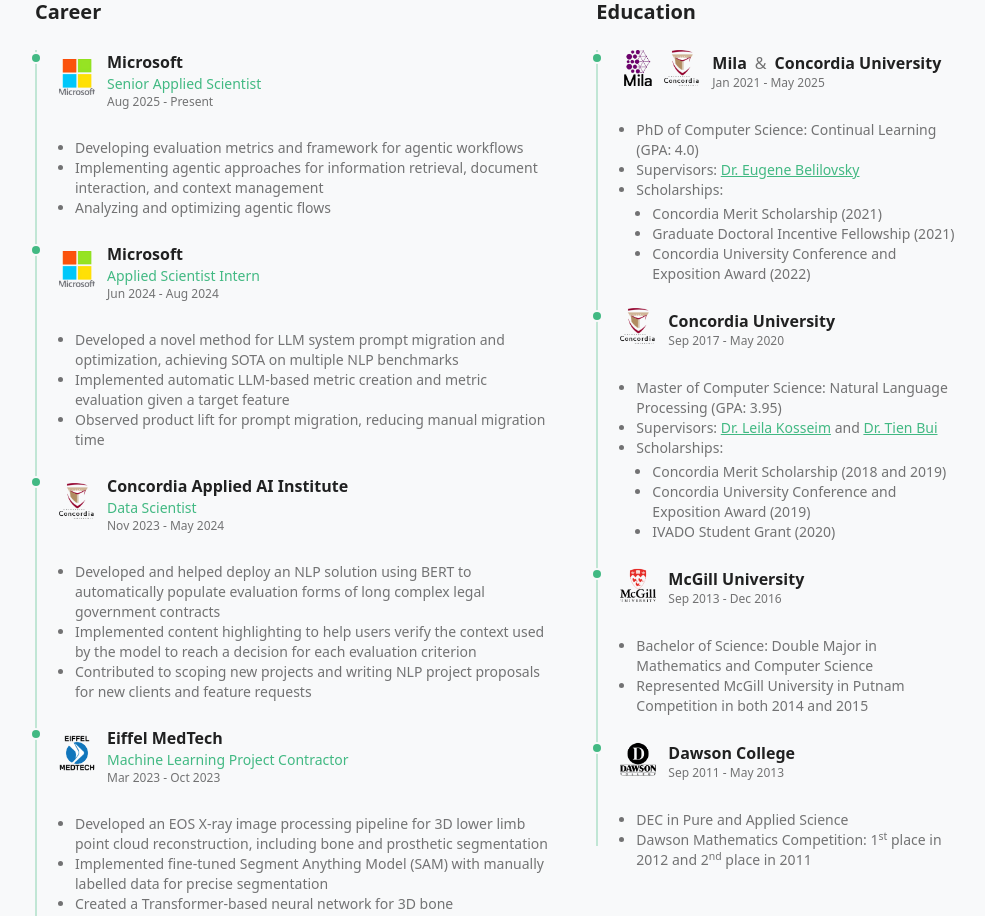
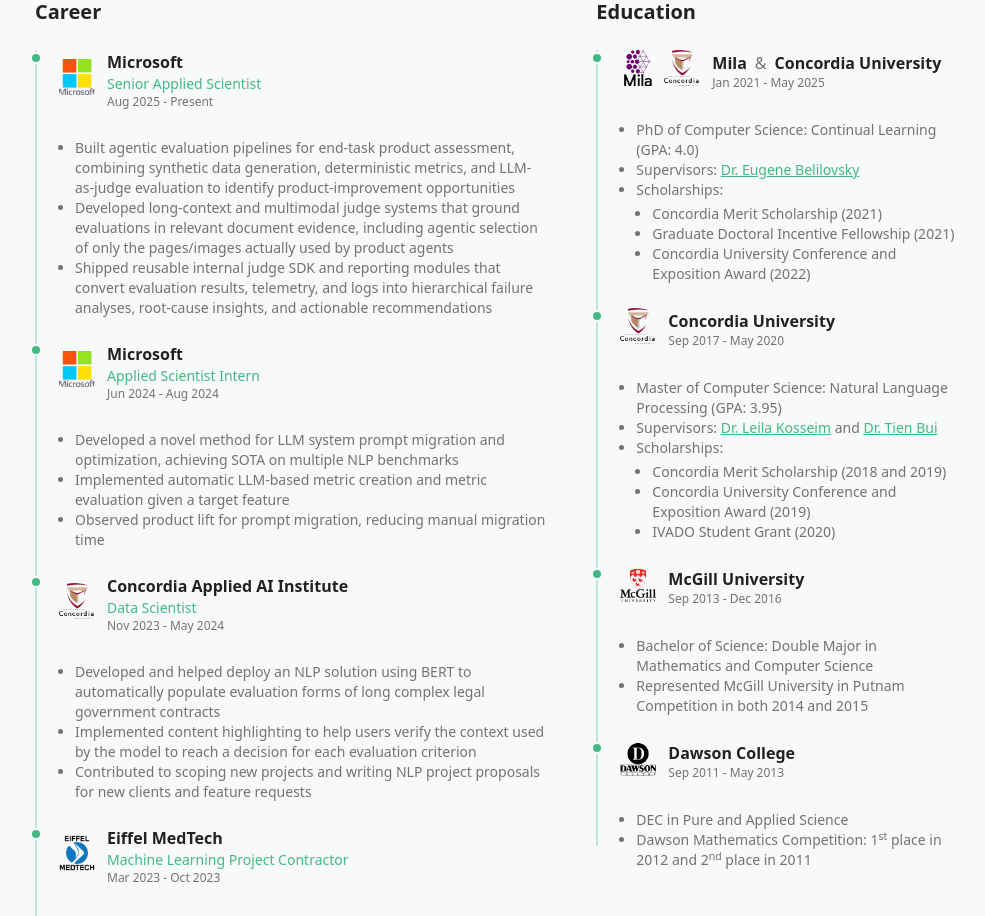
Before and after one commit to rezazzr/davari.io, a Next.js app: page / in a window 1280 px wide. Shown: the part 840-1756 px from the top of the page, without its empty margins (269-1254 px from the left). Built offline with nearby package versions, Linux system fonts and the light colour scheme.

Commit message:
docs: update Microsoft Senior Applied Scientist experience bullets

```diff
--- a/src/data/careers.ts
+++ b/src/data/careers.ts
@@ -8,9 +8,9 @@
     job: "Senior Applied Scientist",
     descr: `<br>
     <ul>
-    <li>Developing evaluation metrics and framework for agentic workflows</li>
-    <li>Implementing agentic approaches for information retrieval, document interaction, and context management</li>
-    <li>Analyzing and optimizing agentic flows</li>
+    <li>Built agentic evaluation pipelines for end-task product assessment, combining synthetic data generation, deterministic metrics, and LLM-as-judge evaluation to identify product-improvement opportunities</li>
+    <li>Developed long-context and multimodal judge systems that ground evaluations in relevant document evidence, including agentic selection of only the pages/images actually used by product agents</li>
+    <li>Shipped reusable internal judge SDK and reporting modules that convert evaluation results, telemetry, and logs into hierarchical failure analyses, root-cause insights, and actionable recommendations</li>
     </ul>`,
     logoFile: "msft_logo.png",
   },
```
